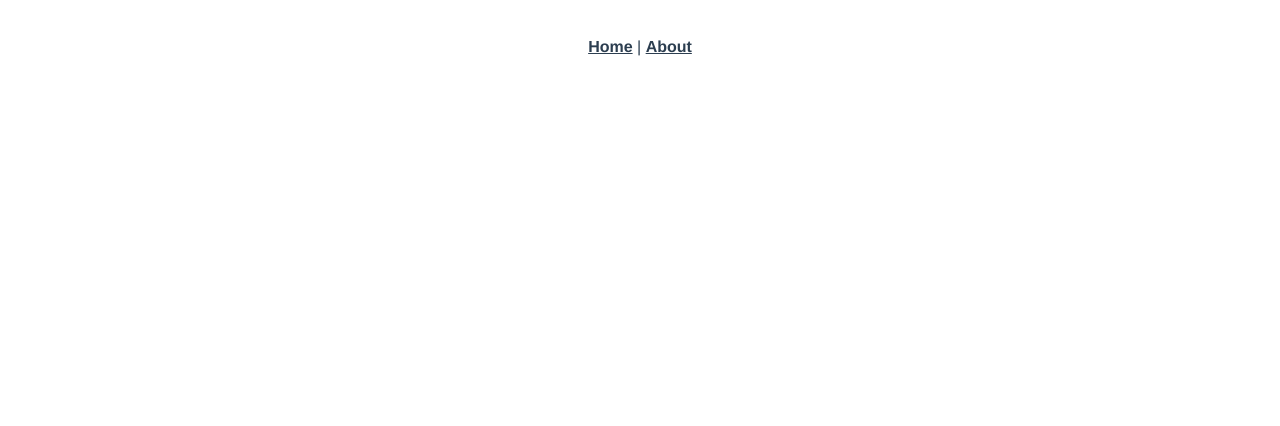
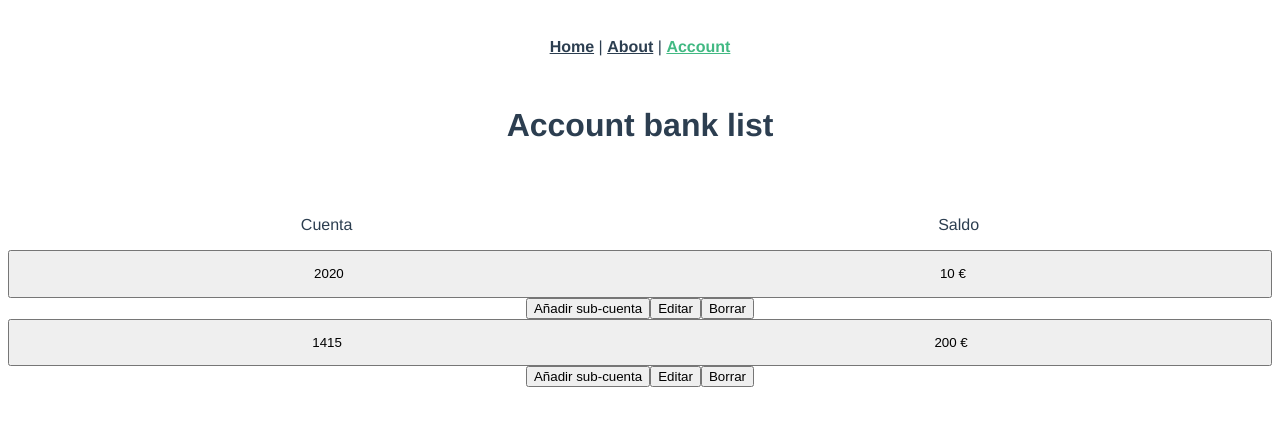
Before and after one commit to AllWKA/we3znhawallet, a Vue app: page /account in a window 1280 px wide. Shown: the top 426 px of the page. Built offline with nearby package versions, Linux system fonts and the light colour scheme; no server answers.

Commit message:
added accordion component that contains account information and added buttons delete, edit and new sub-account

```diff
--- a/src/App.vue
+++ b/src/App.vue
@@ -2,7 +2,8 @@
   <div id="app">
     <div id="nav">
       <router-link to="/">Home</router-link> |
-      <router-link to="/about">About</router-link>
+      <router-link to="/about">About</router-link> |
+      <router-link to="/account">Account</router-link>
     </div>
     <router-view/>
   </div>
--- /dev/null
+++ b/src/components/AccountBankList.vue
@@ -0,0 +1,53 @@
+<template>
+  <div>
+    <h1>Account bank list</h1>
+    <p id="info">{{ info }}</p>
+    <Accordion :accountList="accountList" :content="content" ></Accordion>
+  </div>
+</template>
+
+<script>
+import axios from "axios"
+import Accordion from "@/components/accordion/Accordion.vue"
+
+export default {
+  name: "AccountBankList",
+  components: {
+    Accordion
+  },
+  data() {
+    return {
+      info: null,
+      content: "content test",
+      accountList: [
+        {
+          id: "1",
+          lastFourCardNumber: "2020",
+          currentBalance: "10",
+        },
+        {
+          id: "2",
+          lastFourCardNumber: "1415",
+          currentBalance: "200",
+        },
+      ],
+    }
+  },
+  async created() {
+    try {
+      const response = await axios.get("http://localhost:8090/account")
+      this.accountList = response.data
+      this.info = "Petición recogida correctamente "
+    } catch (error) {
+      console.log("GET error: ", error)
+      this.info = "Oops, algo ha fallado owo "
+    }
+  },
+}
+</script>
+
+<style scoped>
+#info {
+  color: white;
+}
+</style>
--- /dev/null
+++ b/src/components/accordion/Accordion.vue
@@ -0,0 +1,68 @@
+<template>
+  <div>
+    <div class="accordion-header">
+      <p>Cuenta</p>
+      <p>Saldo</p>
+    </div>
+    <AccordionContent
+      :account="account"
+      :content="content"
+      v-for="account in accountList"
+      :key="account.lastFourCardNumber"
+    />
+  </div>
+</template>
+
+<script>
+import AccordionContent from "@/components/accordion/AccordionContent.vue"
+
+export default {
+  name: "Accordion",
+  components: {
+    AccordionContent,
+  },
+  props: {
+    accountList: Array,
+    content: String,
+  },
+  data() {
+    return {
+      isActive: false,
+    }
+  },
+  methods: {
+    async accordionPanel() {
+      this.isActive = !this.isActive
+    },
+    async addChildAccountBank(account) {
+      console.log(
+        "button add new account bank pressed: ",
+        "lastFourCardNumber -> " + account.lastFourCardNumber,
+        "currentBalance -> " + account.currentBalance
+      )
+    },
+    async editAccountBank(account) {
+      console.log(
+        "button edit pressed: ",
+        "lastFourCardNumber -> " + account.lastFourCardNumber,
+        "currentBalance -> " + account.currentBalance
+      )
+    },
+    async deleteAccountBank(account) {
+      console.log(
+        "button delete pressed: ",
+        "lastFourCardNumber -> " + account.lastFourCardNumber,
+        "currentBalance -> " + account.currentBalance
+      )
+    },
+  },
+}
+</script>
+
+<style>
+.accordion-header {
+  display: flex;
+  width: 100%;
+  justify-content: space-around;
+}
+</style>
--- /dev/null
+++ b/src/components/accordion/AccordionContent.vue
@@ -0,0 +1,82 @@
+<template>
+  <div>
+    <button
+      class="accordion-trigger"
+      @click="accordionPanel()"
+      :aria-expanded="isActive"
+      :aria-controls="`collapse${account.id}`"
+    >
+      <div class="accordion-container">
+        <p>{{ account.lastFourCardNumber }}</p>
+        <p>{{ account.currentBalance }} €</p>
+      </div>
+    </button>
+    <button @click="addChildAccountBank(account)">Añadir sub-cuenta</button>
+    <button @click="editAccountBank(account)">Editar</button>
+    <button @click="deleteAccountBank(account)">Borrar</button>
+    <transition name="accordion-fade">
+      <div v-show="isActive" :id="`collapse${account.id}`">
+        <p>{{ content }}</p>
+      </div>
+    </transition>
+  </div>
+</template>
+
+<script>
+export default {
+  name: "AccordionContent",
+  props: {
+    account: Object,
+    content: String,
+  },
+  data() {
+    return {
+      isActive: false,
+    }
+  },
+  methods: {
+    async accordionPanel() {
+      this.isActive = !this.isActive
+    },
+    async addChildAccountBank(account) {
+      console.log(
+        "button add new account bank pressed: ",
+        "lastFourCardNumber -> " + account.lastFourCardNumber,
+        "currentBalance -> " + account.currentBalance
+      )
+    },
+    async editAccountBank(account) {
+      console.log(
+        "button edit pressed: ",
+        "lastFourCardNumber -> " + account.lastFourCardNumber,
+        "currentBalance -> " + account.currentBalance
+      )
+    },
+    async deleteAccountBank(account) {
+      console.log(
+        "button delete pressed: ",
+        "lastFourCardNumber -> " + account.lastFourCardNumber,
+        "currentBalance -> " + account.currentBalance
+      )
+    },
+  },
+}
+</script>
+
+<style>
+.accordion-trigger {
+  width: 100%;
+}
+.accordion-container {
+  display: flex;
+  width: 100%;
+  justify-content: space-around;
+}
+.accordion-fade-enter-active,
+.fade-leave-active {
+  transition: opacity 0.5s;
+}
+.accordion-fade-enter, .fade-leave-to /* .fade-leave-active below version 2.1.8 */ {
+  opacity: 0;
+}
+</style>
--- a/src/router/index.js
+++ b/src/router/index.js
@@ -1,6 +1,7 @@
 import Vue from 'vue'
 import VueRouter from 'vue-router'
 import Home from '../views/Home.vue'
+import Account from '../views/Account'
 
 Vue.use(VueRouter)
 
@@ -17,6 +18,11 @@ const routes = [
     // this generates a separate chunk (about.[hash].js) for this route
     // which is lazy-loaded when the route is visited.
     component: () => import(/* webpackChunkName: "about" */ '../views/About.vue')
+  },
+  {
+    path: '/account',
+    name: 'Account',
+    component: Account
   }
 ]
 
--- /dev/null
+++ b/src/views/Account.vue
@@ -0,0 +1,14 @@
+<template>
+  <AccountBankList />
+</template>
+
+<script>
+import AccountBankList from '@/components/AccountBankList.vue'
+
+export default {
+  name: "Account",
+  components: {
+    AccountBankList,
+  },
+}
+</script>
--- a/src/views/Home.vue
+++ b/src/views/Home.vue
@@ -2,6 +2,7 @@
   <div class="home">
     <img alt="Vue logo" src="../assets/logo.png">
     <HelloWorld msg="Welcome to Your Vue.js App"/>
+    <router-link to="/accountBankList">Go to Account bank list</router-link>
   </div>
 </template>
 
```
